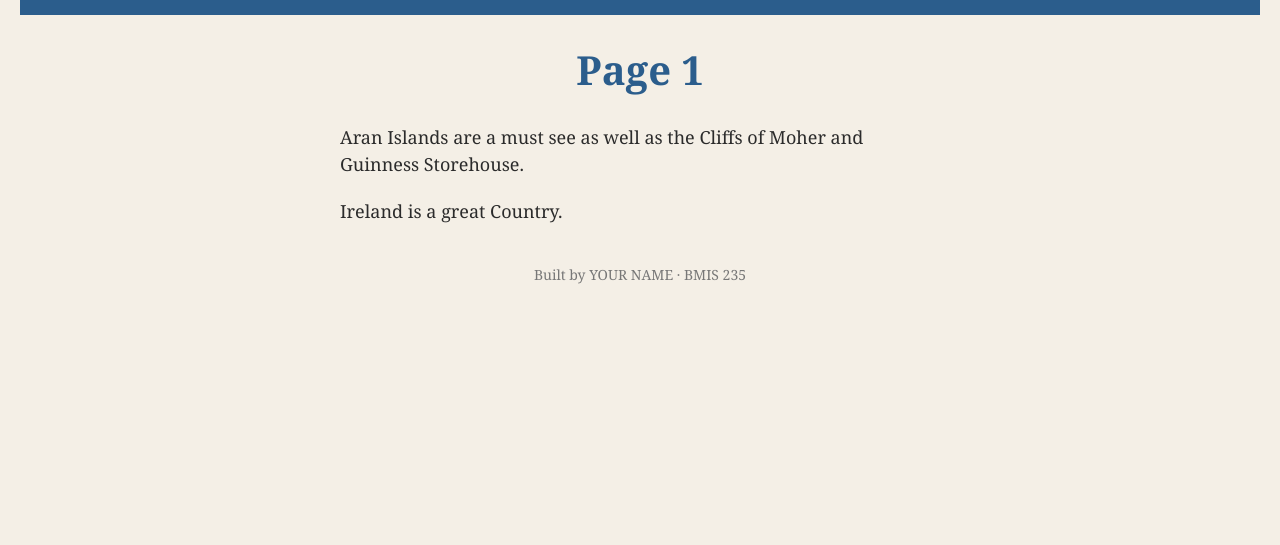
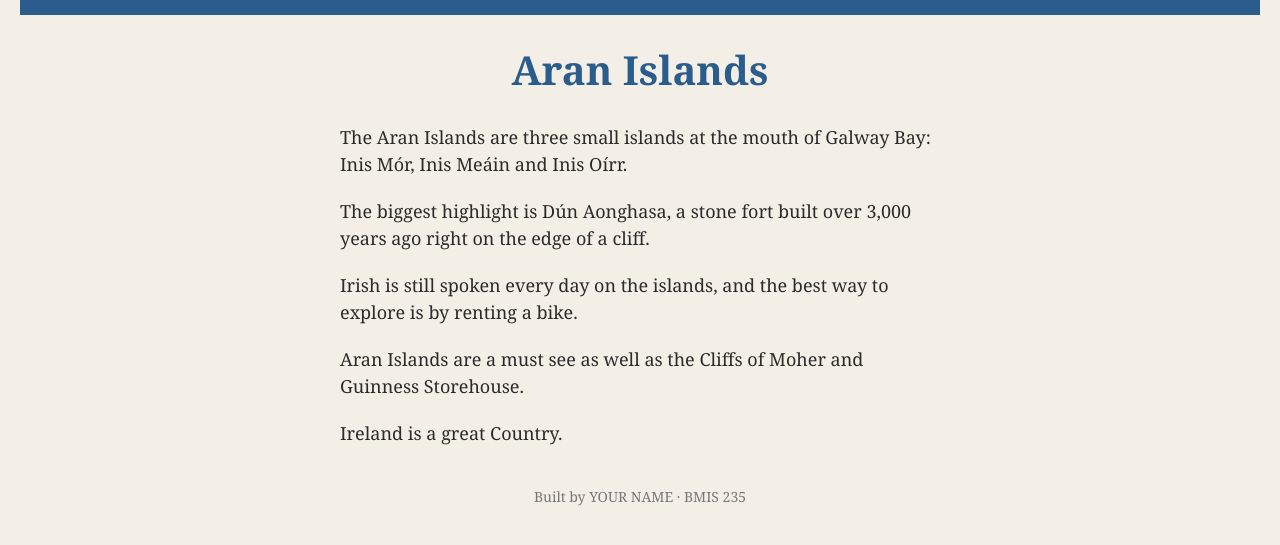
Before and after one commit to christinabays10/bmis235-html-3, a plain HTML site: page christina.html in a window 1280 px wide. Shown: the part 71-616 px from the top of the page. Drawn offline with Linux system fonts and the light colour scheme.

Commit message:
Revise title and content for Aran Islands page
Updated page title and author name, and added content about the Aran Islands.

```diff
--- a/christina.html
+++ b/christina.html
@@ -7,8 +7,8 @@
 <html lang="en">
 <head>
 <meta charset="utf-8">
-<meta name="author" content="YOUR NAME">
-<title>Page 1</title>
+<meta name="author" content="Christina Bays">
+<title>Aran Islands</title>
 
 <!-- this one line connects the page to the stylesheet -->
 <link rel="stylesheet" href="styles.css">
@@ -28,7 +28,10 @@
     <a href="christinabays.html"><img src="img/screenshot4.png" alt="Guinness Storehouse"></a>
 </nav>
 
-<h1>Page 1</h1>
+<h1>Aran Islands</h1>
+<p>The Aran Islands are three small islands at the mouth of Galway Bay: Inis Mór, Inis Meáin and Inis Oírr.</p>
+<p>The biggest highlight is Dún Aonghasa, a stone fort built over 3,000 years ago right on the edge of a cliff.</p>
+<p>Irish is still spoken every day on the islands, and the best way to explore is by renting a bike.</p>
 <p>Aran Islands are a must see as well as the Cliffs of Moher and Guinness Storehouse.</p>
 <p>Ireland is a great Country.</p>
 
```
